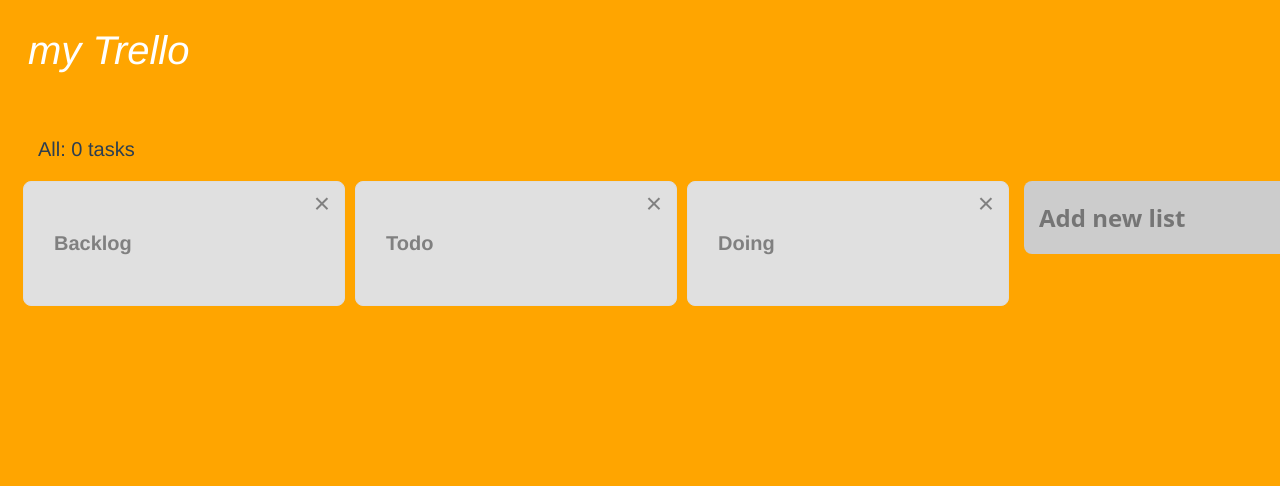
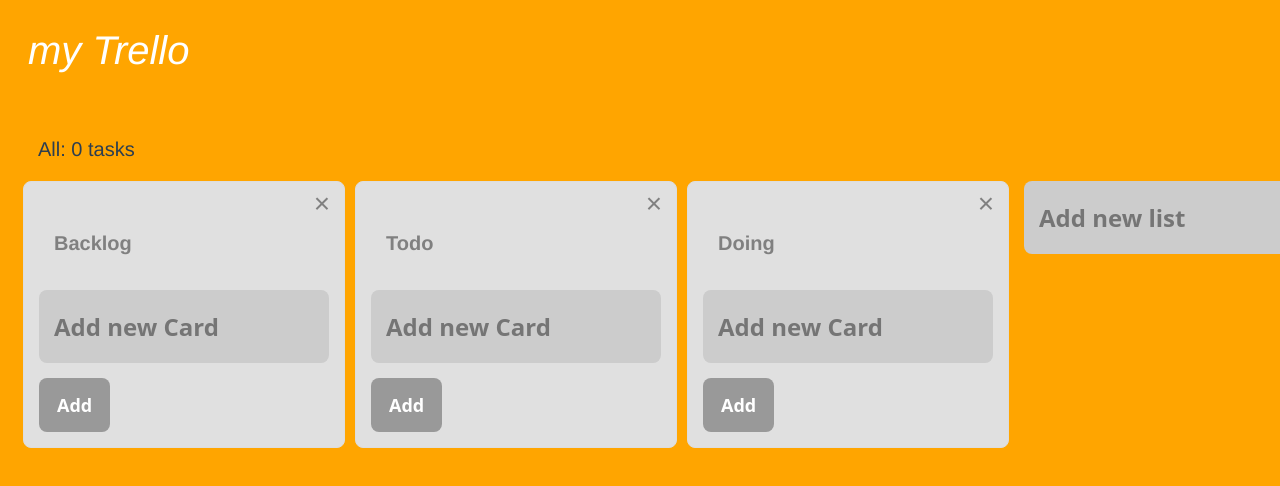
Before and after one commit to div-antk/vuetrello2, a Vue app: page / in a window 1280 px wide. Shown: the top 486 px of the page. Built offline with nearby package versions, Linux system fonts and the light colour scheme.

Commit message:
カード追加の表示

```diff
--- /dev/null
+++ b/src/components/CardAdd.vue
@@ -0,0 +1,35 @@
+<template>
+  <form class="addcard" @submit.prevent="addCardToList">
+    <input v-model="body"
+      type="text"
+      class="text-input"
+      placeholder="Add new Card"
+    />
+    <button type="submit" class="add-button">
+      Add
+    </button>
+  </form>
+</template>
+
+<script>
+// import func from '../../vue-temp/vue-editor-bridge'
+export default {
+  props: {
+    listIndex: {
+      type: Number,
+      required: true,
+    }
+  },
+  data: function() {
+    return {
+      body: '',
+    }
+  },
+  methods: {
+    addCardToLost: function() {
+      this.$store.dispatch('addCardToList', {body: this.body, listIndex: this.listIndex})
+      this.body = ''
+    }
+  }
+}
+</script>
--- a/src/components/List.vue
+++ b/src/components/List.vue
@@ -4,11 +4,17 @@
       <p class="list-title">{{ title }}</p>
       <div class="deletelist" @click="removeList">×</div>
     </div>
+    <card-add :listIndex="listIndex" />
   </div>
 </template>
 
 <script>
+import CardAdd from './CardAdd'
+
 export default {
+  components: {
+    CardAdd
+  },
   // 親コンポーネントから受け取るデータ
   props: {
     title: {
```
